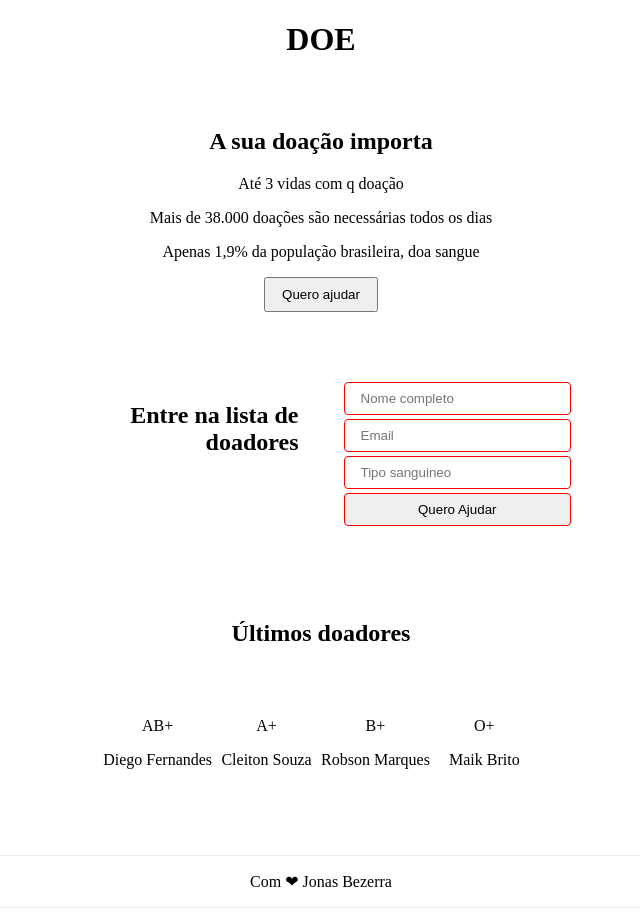
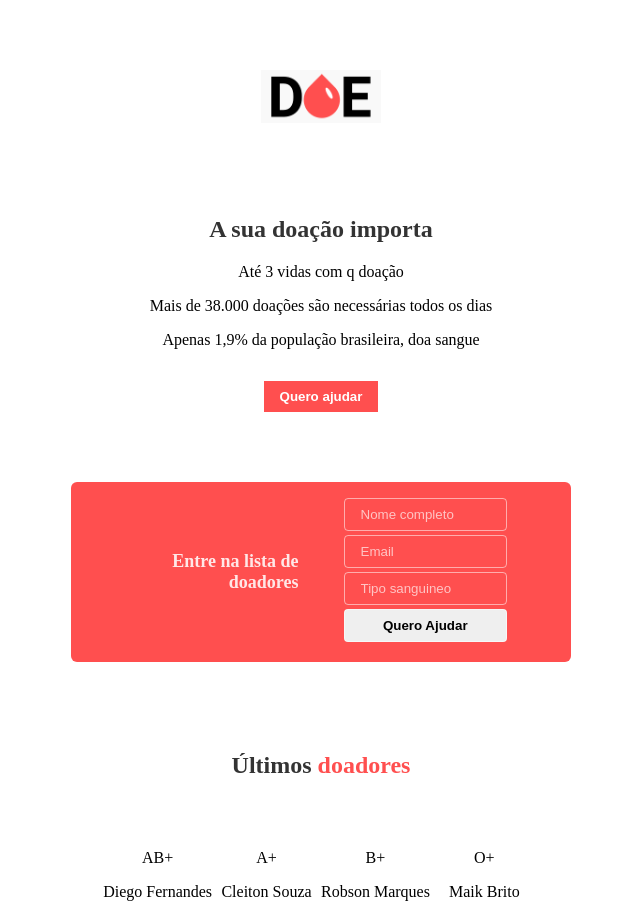
Before and after one commit to JonasBezerra/Projeto_DOE, a plain HTML site: page index.html in a window 1280 px wide. Shown: the top 920 px of the page, without its empty margins (319-959 px from the left). Drawn offline with Linux system fonts and the light colour scheme.

Commit message:
commite design page

```diff
--- a/css/style.css
+++ b/css/style.css
@@ -2,6 +2,13 @@
     ALINHAMENTO, ESPAÇAMENTOS
     LARGURAS E ALTURAS
 */
+*{
+    box-sizing: border-box;
+}
+:root{
+    --background-main: #f9f9f9;
+    --background-elements:#ff4f4f
+}
 html, body{
     margin: 0
 }
@@ -15,7 +22,14 @@ body{
     */
     flex-direction: column;
     height: 100vh;
+    background-color: var(--background-color-main)
+
 }
+
+h1, h2{
+    color: #000000cc;
+}
+
 
 /* ========= TITULOS ========= */
 
@@ -24,7 +38,9 @@ header h1, main h2 {
 }
 
 .form h2 {
-    text-align: right ;
+    text-align: right;
+    color: #ffffffdd;
+    font-size: 18px;
 }
 /* ========= ESTRUTURAS =======*/
 
@@ -43,7 +59,13 @@ header, .form, main {
 /* ======= HEADER ========*/
 
 header button {
+    margin-top: 16px;
     padding: 8px 16px;
+    background-color: var(--background-elements);
+    border: none;
+
+    color: white;
+    font-weight: bold;
 }
 
 /*
@@ -54,8 +76,23 @@ header button {
    ° O section.form tem mais foça que o .form
 */
 
+.logo{
+    width: 120px;
+    margin: 70px 0;
+}
 /* ======= FORM =======*/
 
+section.form{
+    display: grid;
+    grid-template-columns: 1fr 1fr;
+    grid-gap: 45px;
+    align-items: center; /*Propriedade do grid para alinhar os elementos ao meio*/
+    background-color: var(--background-elements);
+
+    padding: 16px 64px;
+    border-radius: 6px;
+
+}
 form input, form button {
     width: 100%;
     margin-bottom: 4px;
@@ -64,16 +101,24 @@ form input, form button {
     padding: 8px 16px;
     /*bordas */
     border-radius: 4px;
-    border: 1px red solid  ;
+    border: 1px #ffffff88 solid;
 }
-section.form{
-    display: grid;
-    grid-template-columns: 1fr 1fr;
-    grid-gap: 45px ;
+.form input{
+    background-color: transparent;
+}
 
+.form input::placeholder{
+    color: #ffffffaa
+}
+.form button {
+    font-weight: bold;
 }
 
 /* ====== MAIN =====*/
+main h2 span{
+    color: #ff4f4f;
+}
+
 main .donors{
     display: grid;
     grid-template-columns: 1fr 1fr 1fr 1fr;
--- a/index.html
+++ b/index.html
@@ -1,17 +1,17 @@
 <!DOCTYPE html>
-<html lang="en">
+<html lang="pt-br">
 
 <head>
     <meta charset="UTF-8">
     <meta name="viewport" content="width=device-width, initial-scale=1.0">
-    <title>Doe sangue!. Doe sangue</title>
+    <title>Doe sangue!. Doe vida!</title>
     <link rel="stylesheet" href="css/style.css">
 </head>
 
 <body>
     <header>
 
-        <h1>DOE</h1>
+        <img class="logo" src="img/logo.png" alt="Imagem de DOE">
         <h2>A sua doação importa</h2>
         <p>Até 3 vidas com q doação</p>
         <p>Mais de 38.000 doações são necessárias todos os dias</p>
@@ -46,7 +46,7 @@
     </section>
 
     <main>
-        <h2>Últimos doadores </h2>
+        <h2>Últimos <span>doadores </span></h2>
 
         <section class="donors">
             <!-- DOADOR 1-->
```
Also changed, not shown: img/logo.png (added).
